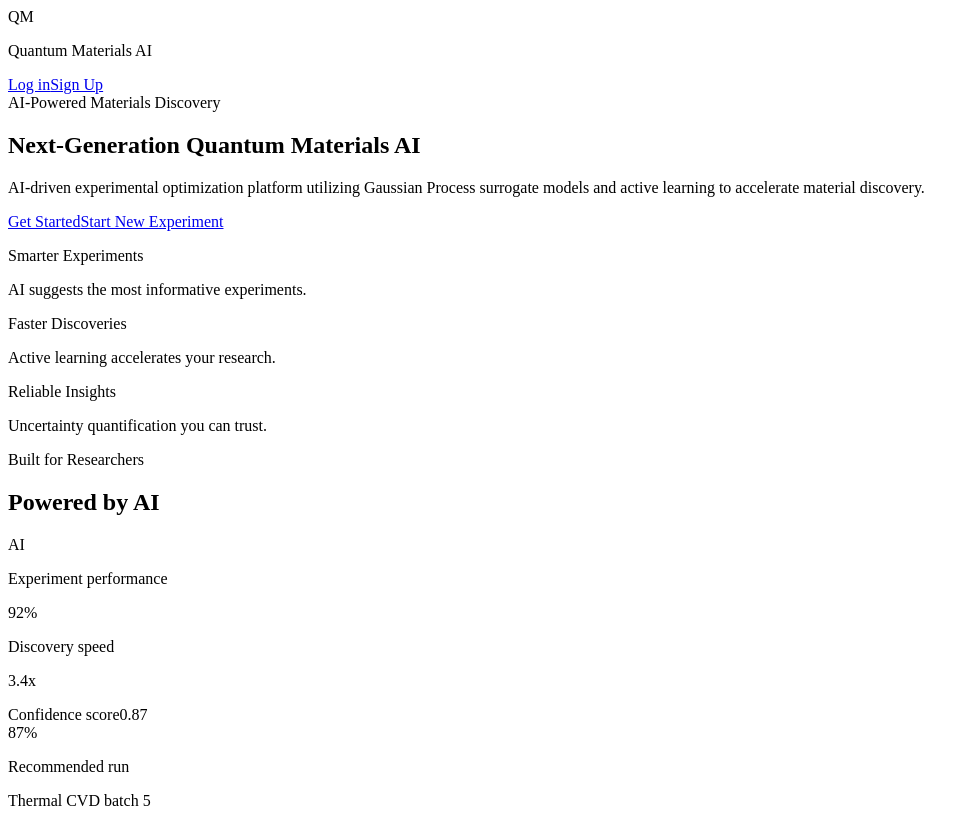
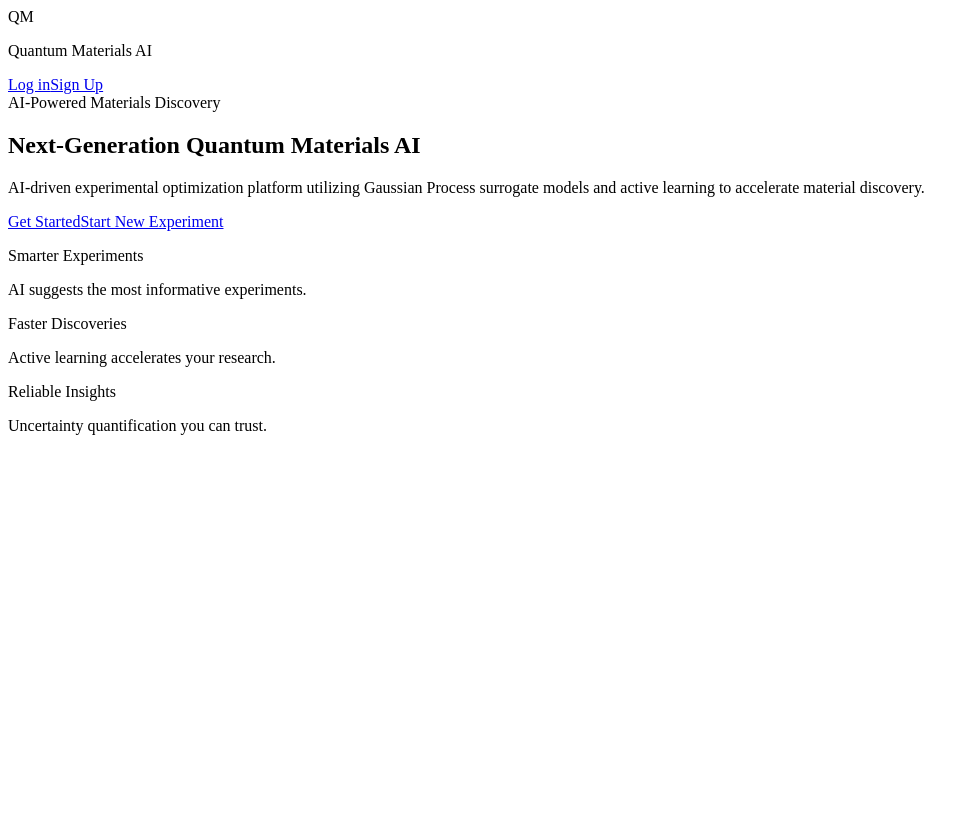
Before and after one commit to gopalan-rajaraman/quantum-materials-ai, a React (Vite) app in the folder frontend/: page / in a window 1280 px wide. Shown: the whole page, without its empty margins (0-979 px from the left). After the commit the page ends 800 px from the top, so only its background shows below. Built offline with nearby package versions, Linux system fonts and the light colour scheme; the HTML template or start-up script is replaced by a standard one.

Commit message:
Updated the landing page

```diff
--- a/frontend/src/pages/Home/index.jsx
+++ b/frontend/src/pages/Home/index.jsx
@@ -29,7 +29,7 @@ const Home = () => {
       </header>
 
       <main className="relative z-10 mx-auto w-full max-w-7xl px-6 pb-16 sm:px-10">
-        <section className="grid gap-12 lg:grid-cols-[1.05fr_0.95fr] lg:items-center">
+        <section className="space-y-12">
           <div className="space-y-8">
             <div className="inline-flex items-center gap-2 rounded-full bg-sky-100 px-4 py-2 text-xs font-semibold uppercase tracking-[0.32em] text-sky-700 shadow-sm shadow-sky-200/70">
               <span className="inline-flex h-2.5 w-2.5 rounded-full bg-cyan-500"></span>
@@ -69,51 +69,6 @@ const Home = () => {
               </div>
             </div>
           </div>
-
-          <div className="relative rounded-[2rem] border border-slate-200 bg-white/90 p-8 shadow-2xl shadow-slate-300/40">
-            <div className="absolute -right-8 top-8 h-24 w-24 rounded-full bg-cyan-100/70 blur-3xl"></div>
-            <div className="absolute -left-8 bottom-12 h-24 w-24 rounded-full bg-violet-100/70 blur-3xl"></div>
-            <div className="relative space-y-8">
-              <div className="rounded-3xl bg-slate-50 p-6 shadow-sm shadow-slate-200/60">
-                <div className="flex items-center justify-between">
-                  <div>
-                    <p className="text-xs uppercase tracking-[0.3em] text-slate-500">Built for Researchers</p>
-                    <h2 className="mt-3 text-2xl font-semibold text-slate-950">Powered by AI</h2>
-                  </div>
-                  <div className="inline-flex h-12 w-12 items-center justify-center rounded-3xl bg-cyan-50 text-cyan-600 ring-1 ring-cyan-100">
-                    <span className="text-sm font-semibold">AI</span>
-                  </div>
-                </div>
-              </div>
-
-              <div className="grid gap-4 sm:grid-cols-2">
-                <div className="rounded-3xl bg-slate-50 p-5 shadow-sm shadow-slate-200/60">
-                  <p className="text-sm text-slate-500">Experiment performance</p>
-                  <p className="mt-3 text-3xl font-semibold text-slate-950">92%</p>
-                </div>
-                <div className="rounded-3xl bg-slate-50 p-5 shadow-sm shadow-slate-200/60">
-                  <p className="text-sm text-slate-500">Discovery speed</p>
-                  <p className="mt-3 text-3xl font-semibold text-slate-950">3.4x</p>
-                </div>
-              </div>
-
-              <div className="rounded-[2rem] border border-slate-200 bg-slate-100 p-6 shadow-sm shadow-slate-200/60">
-                <div className="flex items-center justify-between text-sm text-slate-500">
-                  <span>Confidence score</span>
-                  <span className="text-slate-950 font-semibold">0.87</span>
-                </div>
-                <div className="mt-4 flex items-center gap-4">
-                  <div className="flex h-20 w-20 items-center justify-center rounded-full bg-gradient-to-br from-cyan-500 to-violet-500 text-white shadow-lg shadow-cyan-500/20">
-                    87%
-                  </div>
-                  <div>
-                    <p className="text-sm text-slate-500">Recommended run</p>
-                    <p className="text-lg font-semibold text-slate-950">Thermal CVD batch 5</p>
-                  </div>
-                </div>
-              </div>
-            </div>
-          </div>
         </section>
       </main>
     </div>
```
